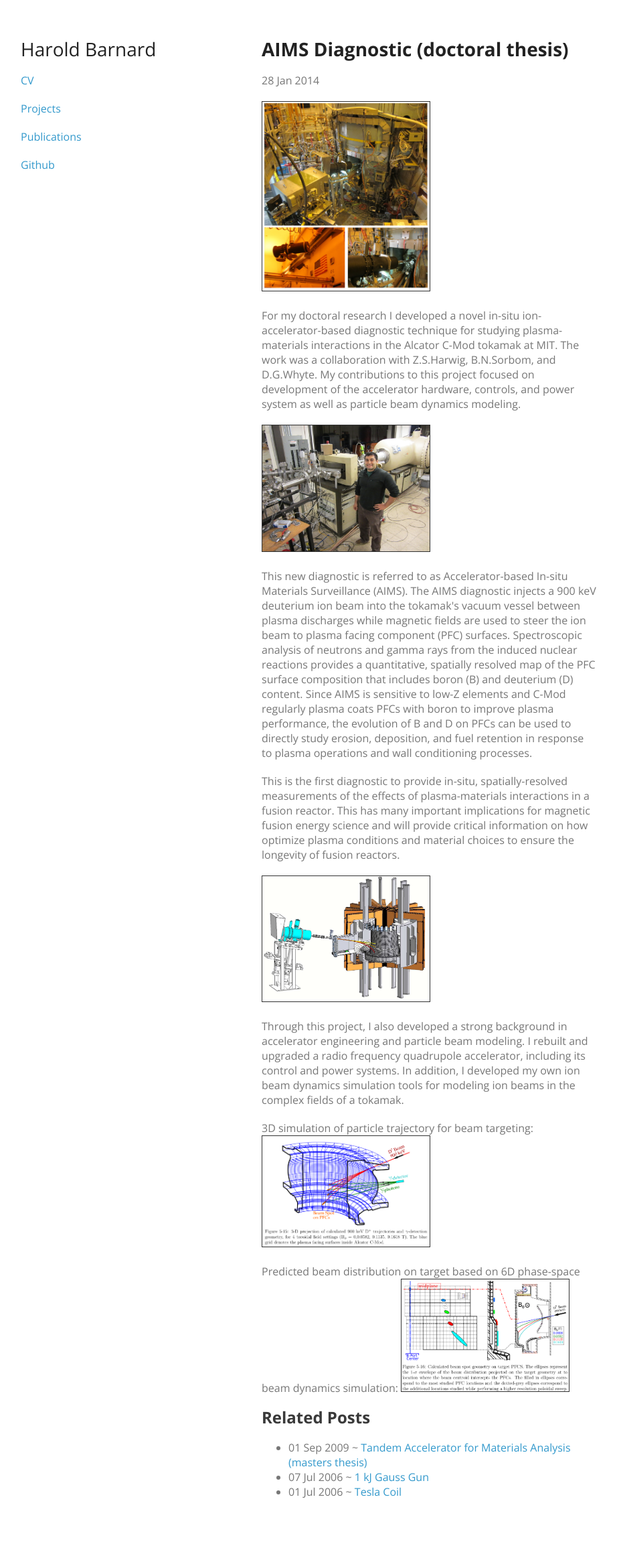
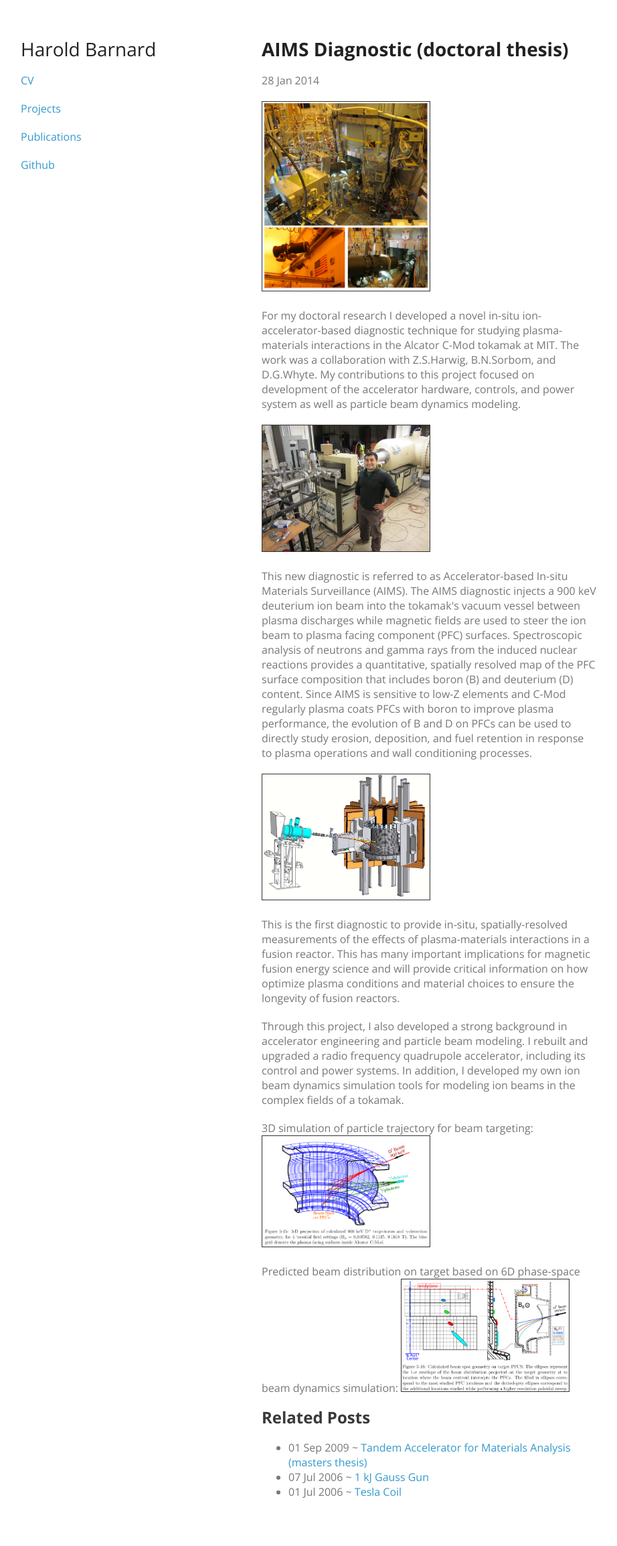
Before and after one commit to hbar/hbar.github.io, a Jekyll site: the page built from _posts/2014-01-28-aims-diagnostic.md, in a window 1280 px wide. Shown: the whole page at 67% size, without its empty margins (179-1101 px from the left). Built offline with Jekyll 4.4.1, drawn with Linux system fonts in a browser that asks for light colours.

```diff
--- a/_posts/2014-01-28-aims-diagnostic.md
+++ b/_posts/2014-01-28-aims-diagnostic.md
@@ -13,11 +13,11 @@ studying plasma-materials interactions in the Alcator C-Mod tokamak at MIT. The
 
 <p> This new diagnostic is referred to as Accelerator-based In-situ Materials Surveillance (AIMS). The AIMS diagnostic injects a 900 keV deuterium ion beam into the tokamak's vacuum vessel between plasma discharges while magnetic fields are used to steer the ion beam to plasma facing component (PFC) surfaces. Spectroscopic analysis of neutrons and gamma rays from the induced nuclear reactions provides a quantitative, spatially resolved map of the PFC surface composition that includes boron (B) and deuterium (D) content. Since AIMS is sensitive to low-Z elements and C-Mod regularly plasma coats PFCs with boron to improve plasma performance, the evolution of B and D on PFCs can be used to directly study erosion, deposition, and fuel retention in response to plasma operations and wall conditioning processes. </p>
 
+![TandemAccelerator](/images/AIMSCADcutaway.png){: .inline-img}
+
 <p>This is the first diagnostic to provide in-situ, spatially-resolved measurements of the effects
 of plasma-materials interactions in a fusion reactor. This has many important implications for magnetic
 fusion energy science and will provide critical information on how optimize plasma conditions and material choices to ensure the longevity of fusion reactors.</p>
-
-![TandemAccelerator](/images/AIMSCADcutaway.png){: .inline-img}
 
 <p>Through this project, I also developed a strong background in accelerator engineering and particle
 beam modeling. I rebuilt and upgraded a radio frequency quadrupole accelerator, including its control
```
